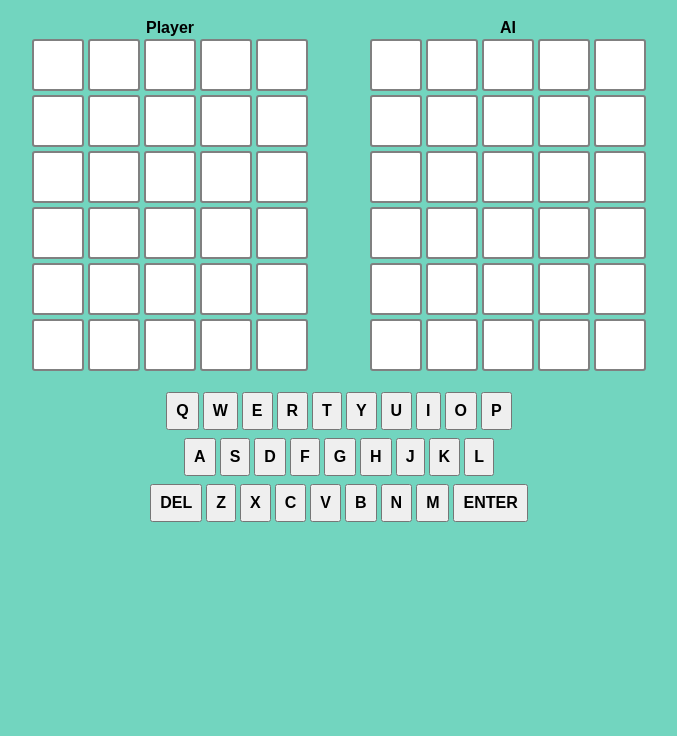
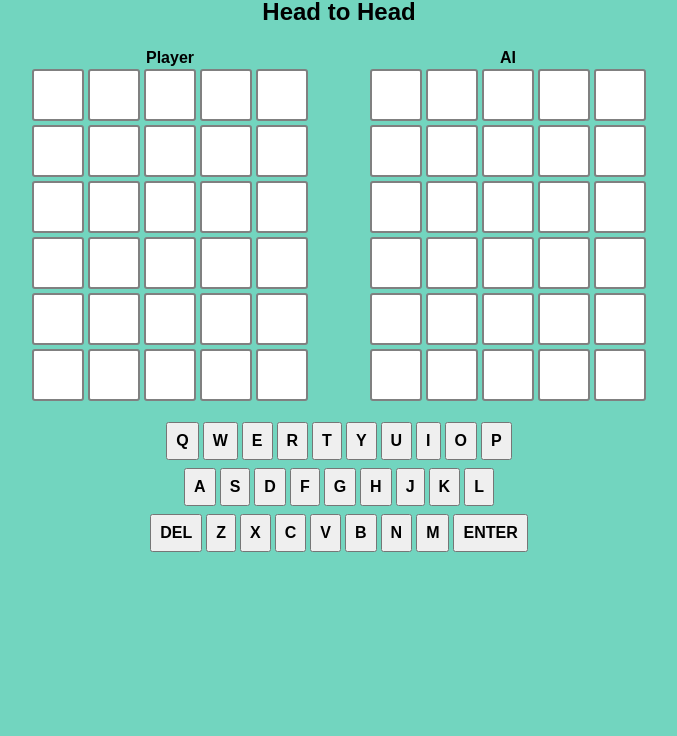
Before and after one commit to julesblau/WordleAI, a website with bundled scripts: page headtohead.html in a window 1280 px wide. Shown: the part 64-800 px from the top of the page, without its empty margins (301-978 px from the left). Built offline with nearby package versions, Linux system fonts and the light colour scheme.

Commit message:
Add subheaders

```diff
--- a/css/style.css
+++ b/css/style.css
@@ -15,7 +15,13 @@ body{
 h1 {
   text-align: center;
   text-decoration: none;
+  margin-bottom: 0px;
   color: black;
+}
+
+h2{
+  text-align: center;
+  margin-top: 4px;
 }
 
 .button {
--- a/headtohead.html
+++ b/headtohead.html
@@ -18,8 +18,9 @@
 <body>
     <div class="title">
         <a href="index.html">
-            <h1> WordleAI </h1>
+            <h1>WordleAI</h1>
         </a>
+        <h2>Head to Head</h2>
     </div>
 
     <div id="game-boards">
```
